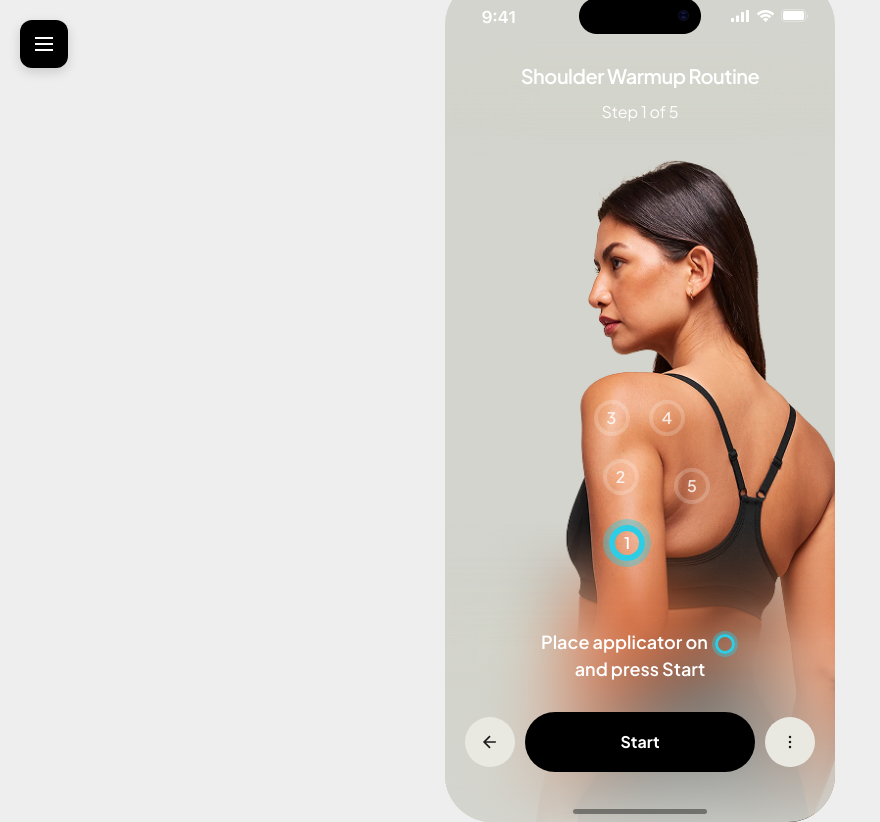
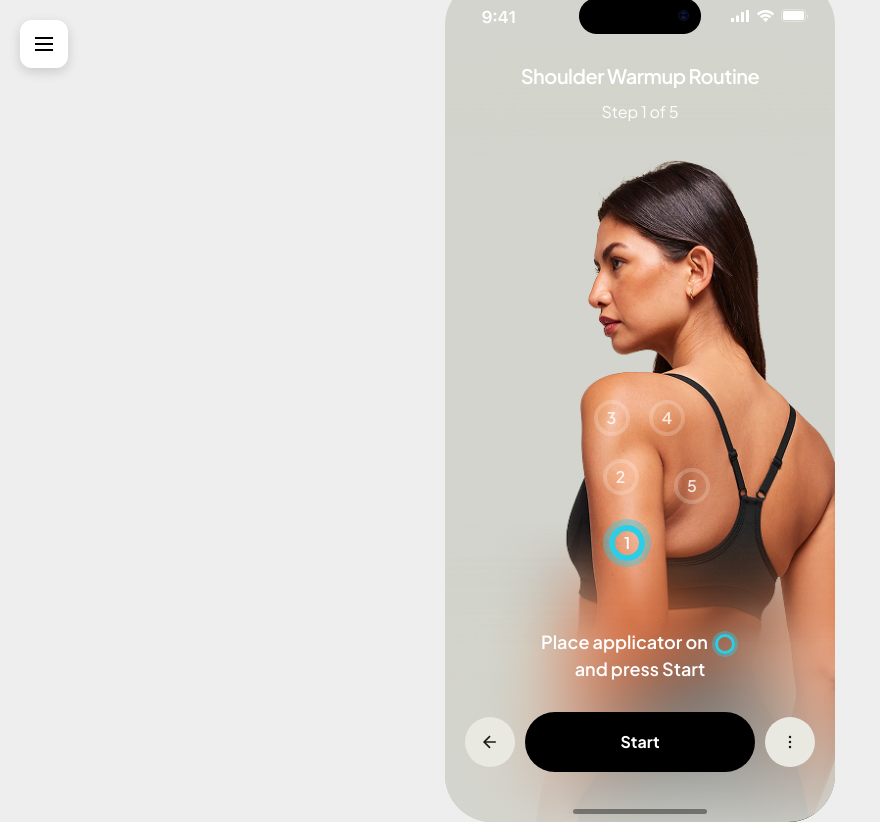
Before and after one commit to Matej398/bodysense, a React (Vite) app: page / in a window 1280 px wide. Shown: the whole page, without its empty margins (0-880 px from the left). Built offline with nearby package versions, Linux system fonts and the light colour scheme.

Commit message:
Change menu button to white with black icon

```diff
--- a/src/App.css
+++ b/src/App.css
@@ -17,8 +17,8 @@
   left: 20px;
   width: 48px;
   height: 48px;
-  background: #000;
-  color: #fff;
+  background: #fff;
+  color: #000;
   border: none;
   border-radius: 12px;
   cursor: pointer;
@@ -31,7 +31,7 @@
 }
 
 .menu-toggle-button:hover {
-  background: #333;
+  background: #e0e0e0;
   transform: scale(1.05);
 }
 
```
